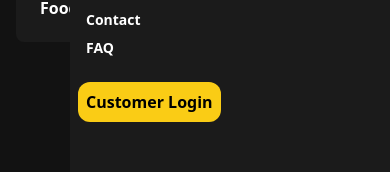
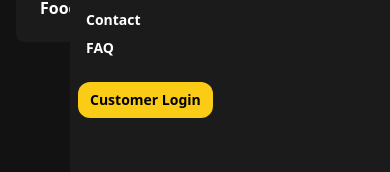
Before and after one commit to caesar003/foodnirvana, a Next.js app: page / in a window 390 px wide. Both pictures are taken after a click on the button 338 px from the left and 162 px from the top of the page. Shown: the part 154-326 px from the top of the page. Built offline with nearby package versions, Linux system fonts and the light colour scheme.

Commit message:
fix: adjusted some more styling

```diff
--- a/src/components/NavbarCollapse.tsx
+++ b/src/components/NavbarCollapse.tsx
@@ -30,7 +30,7 @@ export default function NavbarCollapse() {
             </li>
           ))}
         </ul>
-        <button className="mx-2 p-2 bg-yellow-400 text-black hover:bg-indigo-950 hover:text-yellow-400 rounded-xl font-bold capitalize">
+        <button className="mx-2 py-2 px-3 bg-yellow-400 text-black hover:bg-indigo-950 hover:text-yellow-400 rounded-xl font-bold capitalize text-sm">
           customer login
         </button>
       </div>
```
